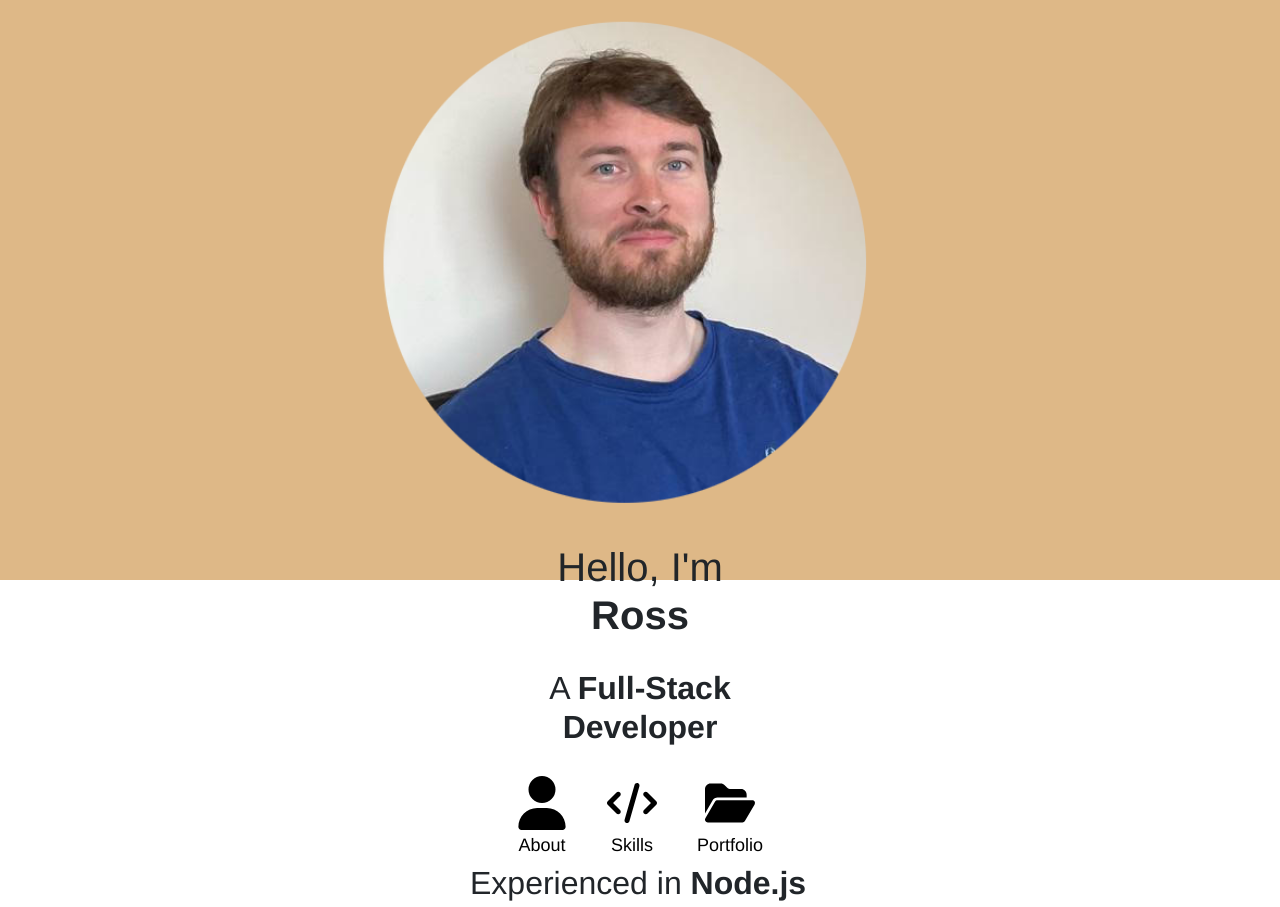
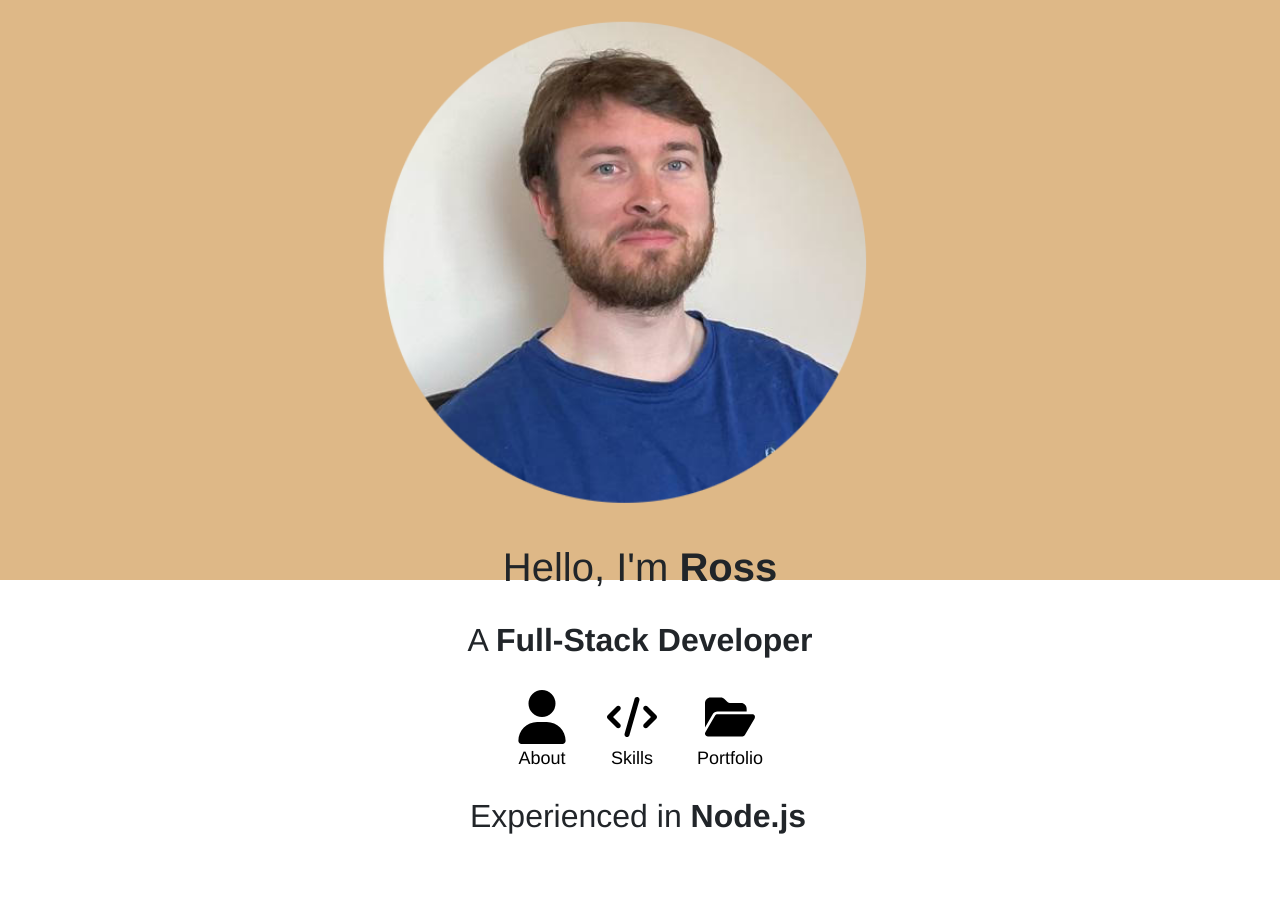
Before and after one commit to RoKen1000/portfolio-website, a React (Create React App) app: page / in a window 1280 px wide. After the commit the page ends 840 px from the top, so only its background shows below. Built offline with nearby package versions, Linux system fonts and the light colour scheme.

Commit message:
Add additional styling. Remove commented lines from css files.

```diff
--- a/src/components/Home.jsx
+++ b/src/components/Home.jsx
@@ -37,7 +37,7 @@ export const Home = ({setButtonClicked}) => {
                 exit={{opacity: 0}}
             >
                 <div className="landing-page">
-                    <motion.div className="image-container"
+                    <motion.div
                         initial={{opacity: 0}}
                         animate={{opacity: 1, transition: {delay: 0.8}}}>
 
@@ -56,7 +56,7 @@ export const Home = ({setButtonClicked}) => {
                             initial={{opacity: 0, y: -50}}
                             animate={{y: 0, opacity: 1, transition: {delay: 2.8, duration: 1}}}
                         >
-                            <h2 className="landing-titles">A <strong>Full-Stack Developer</strong></h2>
+                            <h2 className="landing-titles" id="last-landing-titles">A <strong>Full-Stack Developer</strong></h2>
                         </motion.div>
                     </div>
 
--- a/src/styles/Home.css
+++ b/src/styles/Home.css
@@ -5,12 +5,8 @@
 
 #landing-image{
     width: 250px;
-    margin: 10px;
     margin-top: 70px;
-    /* margin-left: 20px; */
-    /* position: absolute; */
-    /* left: 45px;
-    top: 60px */
+    margin-left: 20px;
 }
 
 #larger-landing-image{
@@ -21,25 +17,13 @@
     font-size: xx-large;
     margin: 0px;
     position: relative;
-    /* bottom: 11px; */
 }
 
-/* @media screen and (max-width: 374px){
-    .landing-page{
-        overflow: hidden;
-    }
-} */
-
 .landing-titles{
-    /* padding: 10px; */
     margin-left: auto;
     margin-right: auto;
     margin-bottom: 30px;
     width: 250px;
-}
-
-.image-container{
-    /* position: relative; */
 }
 
 @media screen and (min-width: 375px){
@@ -49,43 +33,19 @@
 }
 
 @media screen and (min-width: 450px){
-    #landing-titles{
-        width: auto;
+    .landing-titles{
         text-align: center;
+        width: 400px;
     }
 }
 
 @media screen and (min-width: 600px){
-    #landing-image{
+    .landing-image{
         width: 550px;
     }
 }
 
-/* @media screen and (min-width: 375px) {
-    .landing-page-phrases{
-        position: static;
-    }
-} */
-
-/* @media screen and (min-width: 450px) {
-    #landing-image{
-        left: 100px;
-    }
-} */
-
-/* @media screen and (min-width: 600px){
-    #landing-image{
-        width: 450px;
-        left: 150px;
-    }
-} */
-
 @media screen and (min-width: 800px){
-    .image-container{
-        display: flex;
-        flex-direction: column;
-        align-items: center;
-    }
     .landing-page{
         background-color: burlywood;
         height: 580px;
--- a/src/styles/HomeNavImages.css
+++ b/src/styles/HomeNavImages.css
@@ -5,10 +5,9 @@
     flex-direction: row;
     font-size: large;
     color: black;
-    /* width: 100px; */
-    /* margin-bottom: 40px; */
     margin-left: auto;
     margin-right: auto;
+    margin-bottom: 20px;
     justify-content: center;
 }
 
```
